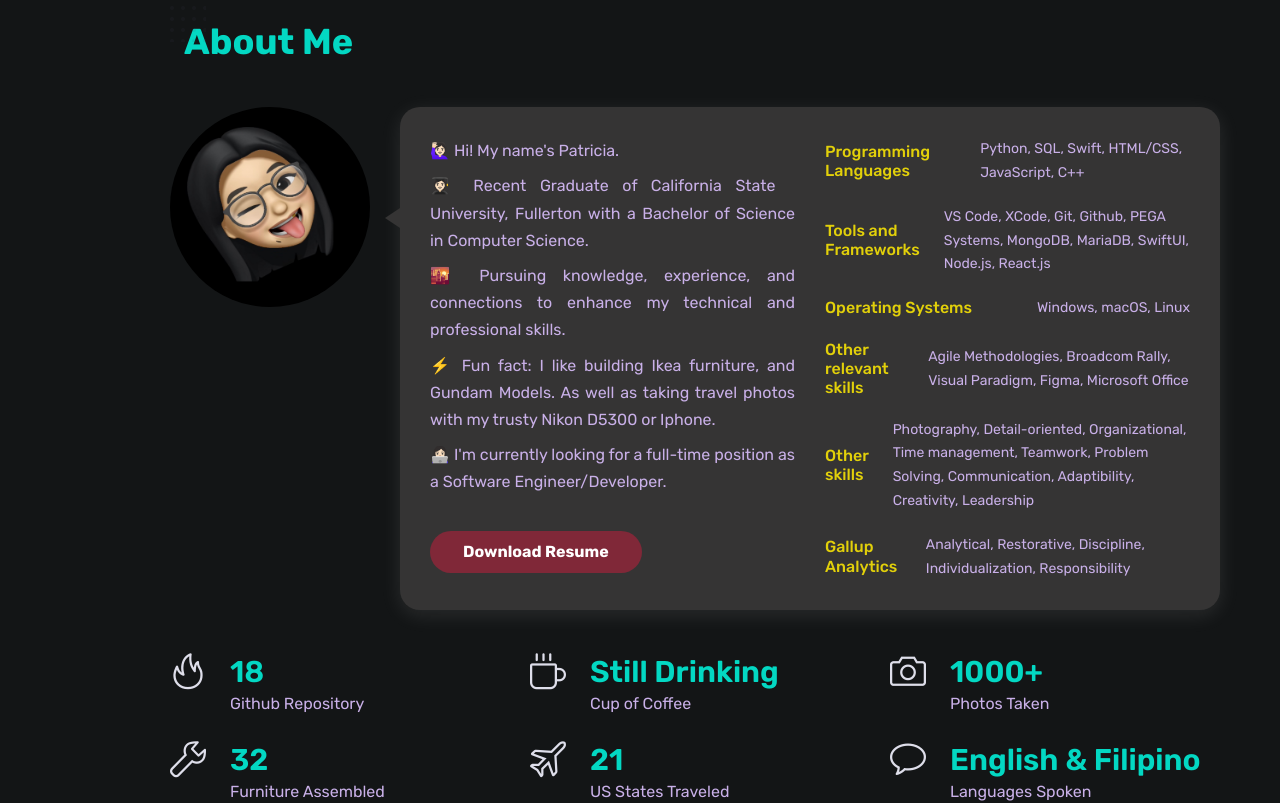
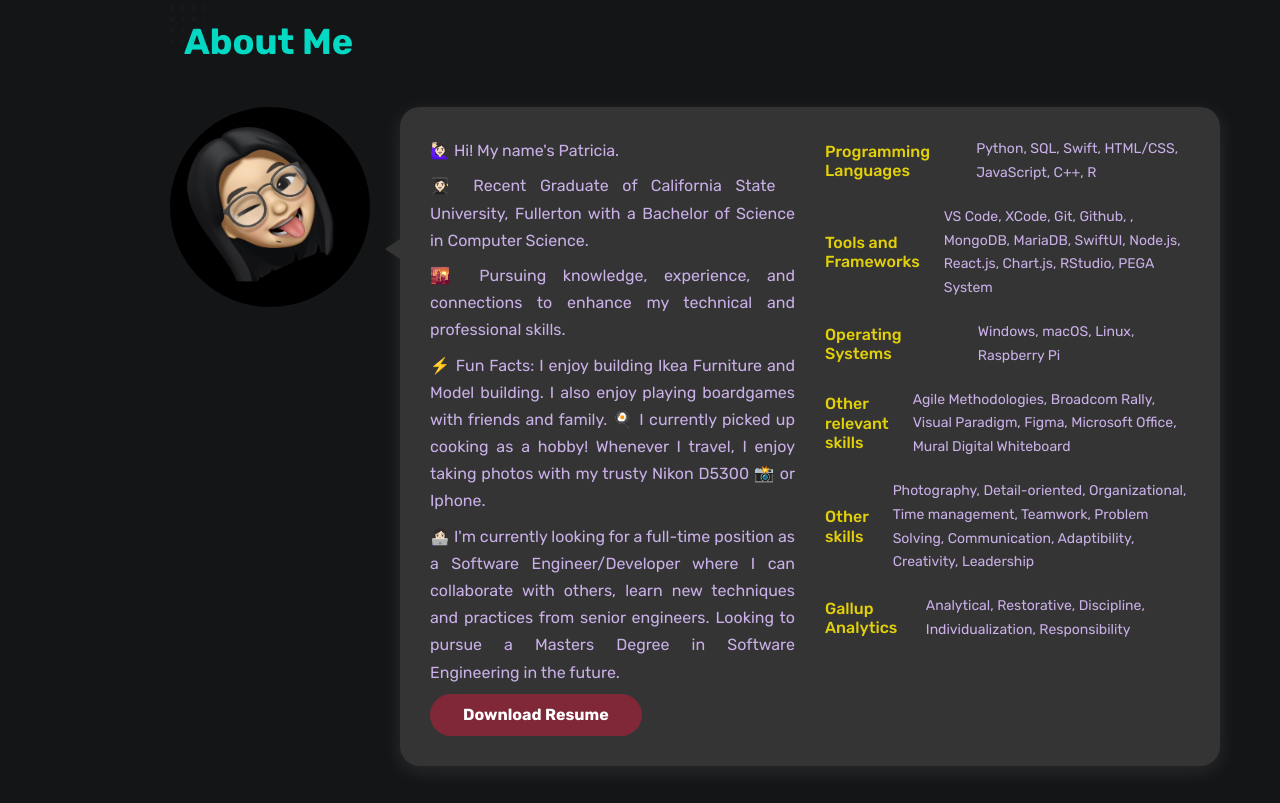
Before and after one commit to patriciaong977/patriciaong, a React (Create React App) app: page / in a window 1280 px wide. Shown: the part 860-1663 px from the top of the page. Built offline with nearby package versions, Linux system fonts and the light colour scheme.

Commit message:
Updated content in about section.

```diff
--- a/src/components/about/About.jsx
+++ b/src/components/about/About.jsx
@@ -20,10 +20,9 @@ const About = () => {
             <p className="about__description">🙋🏻‍♀️ Hi! My name's Patricia. </p>
             <p className="about__description">👩🏻‍🎓 Recent Graduate of California State University, Fullerton with a Bachelor of Science in Computer Science.</p>
             <p className="about__description">🌇 Pursuing knowledge, experience, and connections to enhance my technical and professional skills.</p>
-            <p className="about__description">⚡ Fun fact: I like building Ikea furniture, and Gundam Models. As well as taking travel photos with my trusty Nikon D5300 or Iphone.</p>
-            <p className="about__description">👩🏻‍💻 I'm currently looking for a full-time position as a Software Engineer/Developer.</p>
+            <p className="about__description">⚡ Fun Facts: I enjoy building Ikea Furniture and Model building. I also enjoy playing boardgames with friends and family. 🍳 I currently picked up cooking as a hobby! Whenever I travel, I enjoy taking photos with my trusty Nikon D5300 📸 or Iphone. </p>
+            <p className="about__description">👩🏻‍💻 I'm currently looking for a full-time position as a Software Engineer/Developer where I can collaborate with others, learn new techniques and practices from senior engineers. Looking to pursue a Masters Degree in Software Engineering in the future. </p>
 
-            <br/>
 
             <a href={RFile} className="btn">Download Resume</a>
           </div>
@@ -31,28 +30,28 @@ const About = () => {
             <div className="skills__data">
               <div className="skills__titles">
                 <h3 className="skills__name">Programming Languages</h3>
-                <p className="skills__description">Python, SQL, Swift, HTML/CSS, JavaScript, C++</p>
+                <p className="skills__description">Python, SQL, Swift, HTML/CSS, JavaScript, C++, R</p>
               </div>
             </div>
 
             <div className="skills__data">
               <div className="skills__titles">
                 <h3 className="skills__name">Tools and Frameworks</h3>
-                <p className="skills__description">VS Code, XCode, Git, Github, PEGA Systems, MongoDB, MariaDB, SwiftUI, Node.js, React.js</p>
+                <p className="skills__description">VS Code, XCode, Git, Github, , MongoDB, MariaDB, SwiftUI, Node.js, React.js, Chart.js, RStudio, PEGA System</p>
               </div>
             </div>
 
             <div className="skills__data">
               <div className="skills__titles">
                 <h3 className="skills__name">Operating Systems</h3>
-                <p className="skills__description">Windows, macOS, Linux</p>
+                <p className="skills__description">Windows, macOS, Linux, Raspberry Pi</p>
               </div>
             </div>
 
             <div className="skills__data">
               <div className="skills__titles">
                 <h3 className="skills__name">Other relevant skills</h3>
-                <p className="skills__description">Agile Methodologies, Broadcom Rally, Visual Paradigm, Figma, Microsoft Office</p>
+                <p className="skills__description">Agile Methodologies, Broadcom Rally, Visual Paradigm, Figma, Microsoft Office, Mural Digital Whiteboard</p>
               </div>
             </div>
 
```
